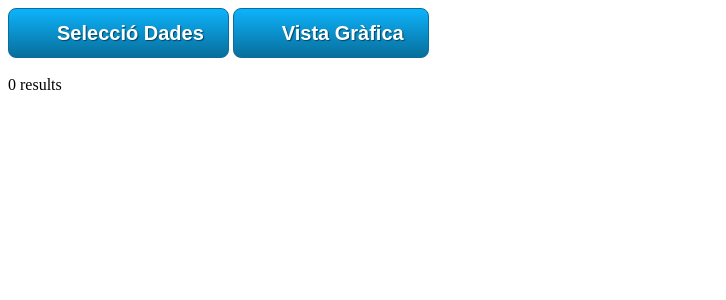
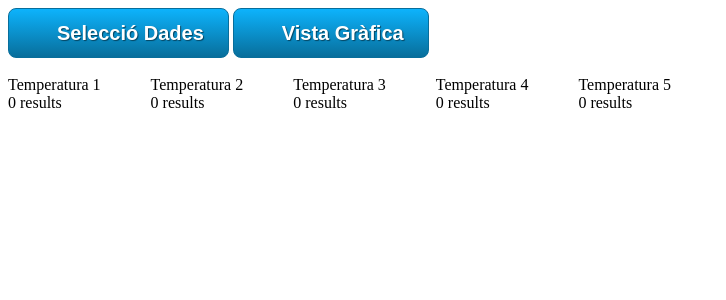
Before and after one commit to yatan/Arduino_Sensors_PHP, a PHP site: page / in a window 1280 px wide. Shown: the top 300 px of the page, without its empty margins (0-726 px from the left). Run offline with PHP 8.4, Linux system fonts and the light colour scheme; data that the repository does not hold is empty; a stand-in replaces the project's code that opens the database connection.

Commit message:
Temperature sensors 1 to 5

```diff
--- a/index.php
+++ b/index.php
@@ -13,6 +13,8 @@
 <a id="boto1" class="button" href="seleccio.html">Selecció Dades</a>
 <a id="boto2" class="button" href="view.html">Vista Gràfica</a><br><br>
 
+
+
 <?php
 	include("connect.php");
 
@@ -26,18 +28,29 @@
 		exit;
 	}
 
+	// Reading from Temp1 to Temp5
+	for($i=1;$i<=5;$i++)
+	{
+		echo '<div style="float:left; padding-right:50px;"> Temperatura '.$i.'<br>';
 
-	$sql = "SELECT data, temp FROM temp1_data ORDER BY 1 DESC";
+		$sql = "SELECT data, temp, sensor_id FROM temp".$i."_data ORDER BY 1 DESC";
 		$result = $mysqli->query($sql);
 
 		if ($result->num_rows > 0) {
 			// output data of each row
 			while($row = $result->fetch_assoc()) {
-			echo "Data: " . $row["data"]. " - Temperatura: " . $row["temp"]. "<br>";
+				echo "Data: " . $row["data"]. " - Temperatura: " . $row["temp"]. " - Arduino: ".$row["sensor_id"]."<br>";
 			}
 		} else {
 			echo "0 results";
 		}
+
+		echo '</div>';
+	}
+
+
+
+
 	$mysqli->close();
 
 ?>
```
Also changed, not shown: afegir.php (+25 -0 lines). Lines whose indentation alone changed are shown as unchanged.
